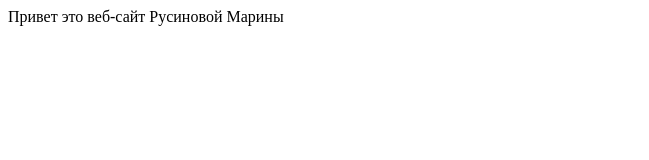
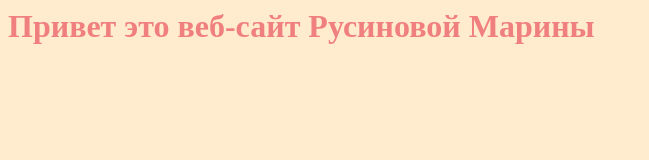
Before and after one commit to RusinovaMara/RusinovaMara.github.io, a plain HTML site: page index.html in a window 1280 px wide. Shown: the whole page, without its empty margins (0-649 px from the left). Drawn offline with Linux system fonts and the light colour scheme.

Commit message:
добавили фон и цвет для заголовка

```diff
--- a/index.html
+++ b/index.html
@@ -5,8 +5,9 @@
     <meta http-equiv="X-UA-Compatible" content="IE=edge">
     <meta name="viewport" content="width=device-width, initial-scale=1.0">
     <title>Document</title>
+    <link rel="stylesheet" href="style.css">
 </head>
 <body>
-    Привет это веб-сайт Русиновой Марины
+    <h1>Привет это веб-сайт Русиновой Марины</h1>
 </body>
 </html>
--- /dev/null
+++ b/style.css
@@ -0,0 +1,8 @@
+body {
+    background-color: blanchedalmond;
+    color: lightcoral;
+}
+
+h1 {
+    margin: 0 auto;
+}
```
